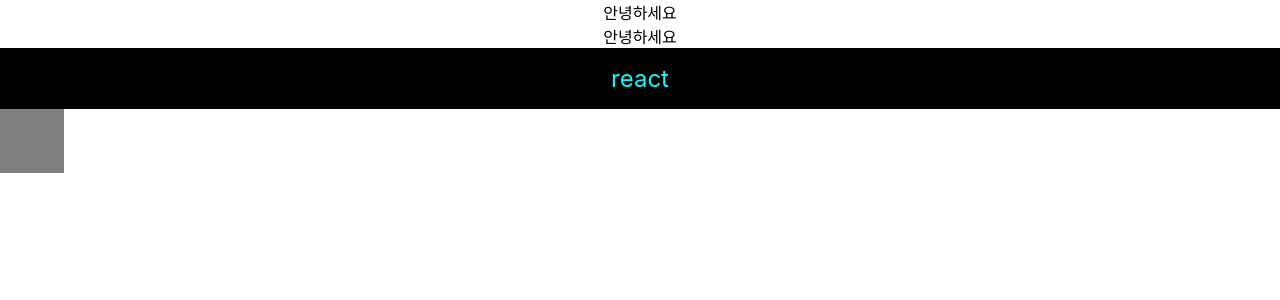
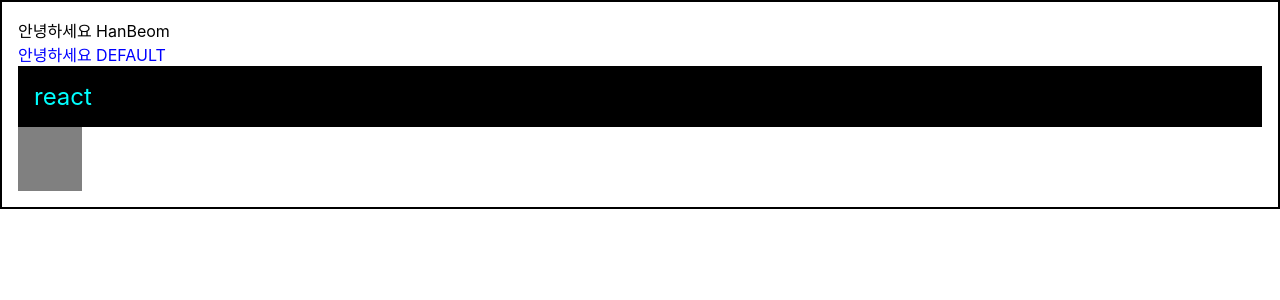
Before and after one commit to fronkker/ts-react-tutorial, a React (Create React App) app: page / in a window 1280 px wide. Shown: the top 300 px of the page. Built offline with nearby package versions, Linux system fonts and the light colour scheme.

Commit message:
5. props 를 통해 컴포넌트에게 값 전달하기

```diff
--- a/src/App.tsx
+++ b/src/App.tsx
@@ -2,6 +2,7 @@
 import logo from './logo.svg';
 import './App.css';
 import Hello from "./component/Hello";
+import Wrapper from "./component/Wrapper";
 
 function App() {
   const name = 'react';
@@ -14,12 +15,12 @@
   }
 
   return (
-    <div className="App">
-      <Hello/>
-      <Hello/>
+    <Wrapper>
+      <Hello name="HanBeom"/>
+      <Hello color="blue"/>
       <div style={style}>{name}</div>
       <div className="gray-box"/>
-    </div>
+    </Wrapper>
   );
 }
 
--- a/src/component/Hello.js
+++ b/src/component/Hello.js
@@ -1,7 +1,11 @@
-import React from 'react';
+import React, {Component} from 'react';
 
-function Hello() {
-    return <div>안녕하세요</div>
+export default class Hello extends Component {
+  static defaultProps = {
+    name: 'DEFAULT'
+  }
+
+  render() {
+    return <div style={{ color: this.props.color }}>안녕하세요 {this.props.name}</div>
+  }
 }
-
-export default Hello;
--- /dev/null
+++ b/src/component/Wrapper.js
@@ -0,0 +1,15 @@
+import React from 'react';
+
+function Wrapper({children}) {
+  const style = {
+    border: '2px solid black',
+    padding: '16px',
+  };
+  return (
+    <div style={style}>
+      {children}
+    </div>
+  )
+}
+
+export default Wrapper;
```
